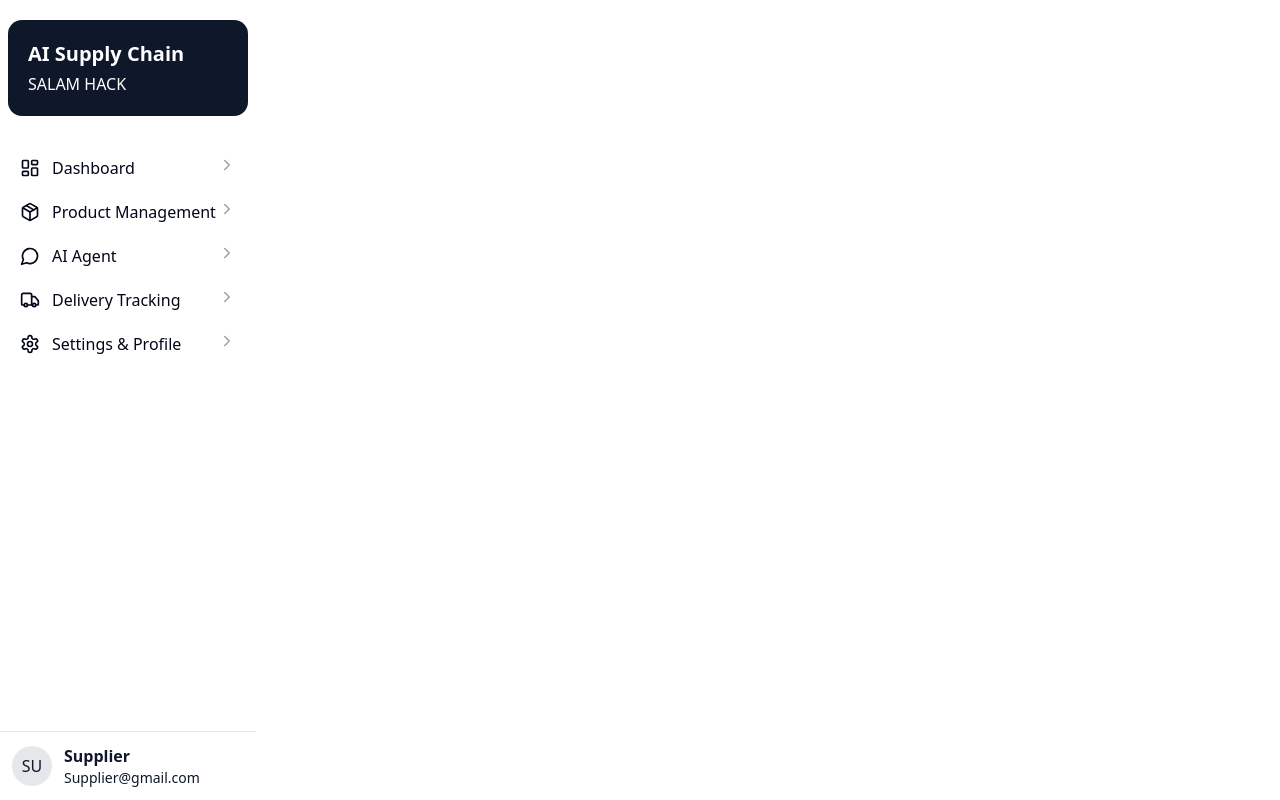
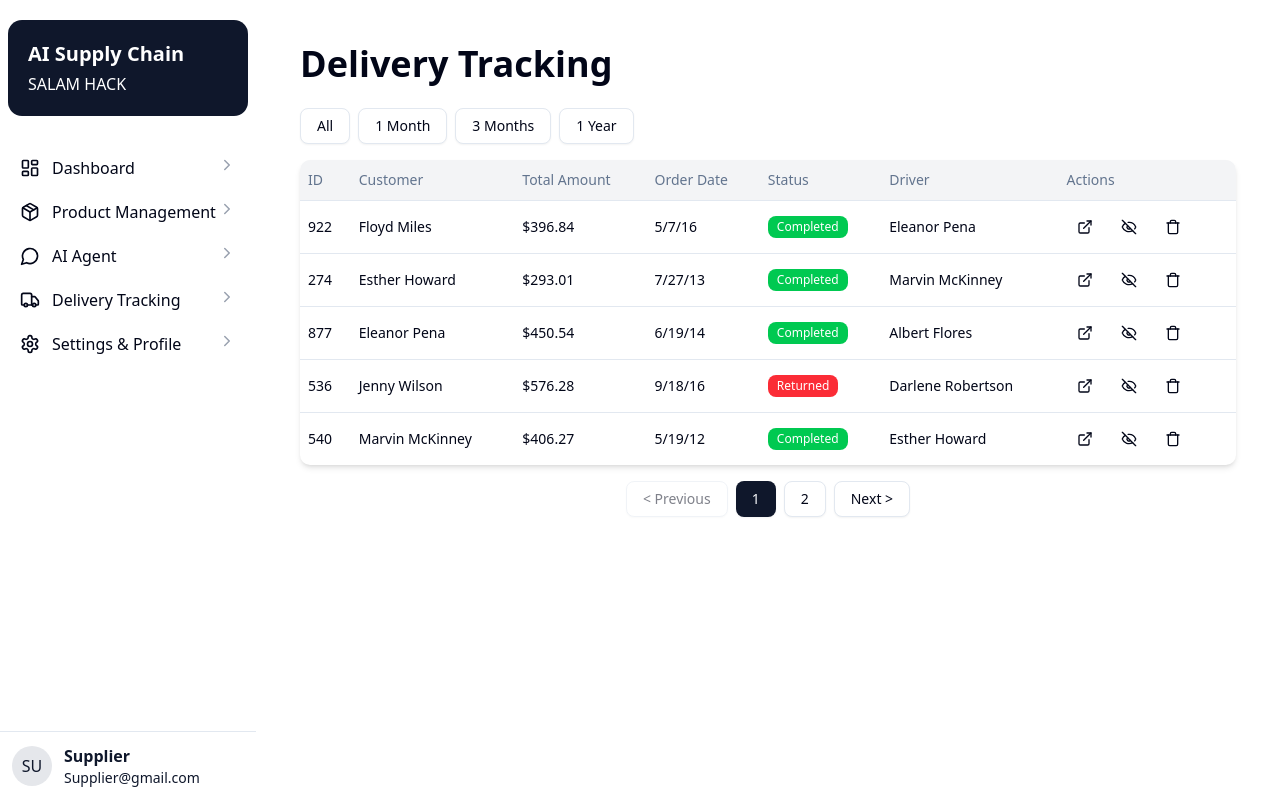
Before and after one commit to ahmed123456787/hakathon_supply_chain, a React (Vite) app in the folder frontend/: page /tracking in a window 1280 px wide. Built offline with nearby package versions, Linux system fonts and the light colour scheme.

Commit message:
adding the delivery track page

```diff
--- a/frontend/src/App.jsx
+++ b/frontend/src/App.jsx
@@ -3,6 +3,7 @@ import Sidebar from "./myComponents/Sidebar";
 import Dashboard from "./pages/Dashboard";
 import InventoryManagement from "./pages/Inventory";
 import ChatBox from "./pages/ChatBox";
+import DeliveryTracking from "./pages/DeliveryTracking";
 
 function App() {
   return (
@@ -20,6 +21,7 @@ function App() {
               element={<InventoryManagement />}
             />
             <Route path="/ai-agent" element={<ChatBox />} />
+            <Route path="/tracking" element={<DeliveryTracking />} />
           </Routes>
         </div>
       </div>
--- /dev/null
+++ b/frontend/src/pages/DeliveryTracking.jsx
@@ -0,0 +1,177 @@
+import { useState } from "react";
+import { Button } from "@/components/ui/button";
+import {
+  Table,
+  TableBody,
+  TableCell,
+  TableHead,
+  TableHeader,
+  TableRow,
+} from "@/components/ui/table";
+import { Badge } from "@/components/ui/badge";
+import { ExternalLink, EyeOff, Trash } from "lucide-react";
+
+const orders = [
+  {
+    id: 922,
+    customer: "Floyd Miles",
+    amount: "$396.84",
+    date: "5/7/16",
+    status: "Completed",
+    driver: "Eleanor Pena",
+  },
+  {
+    id: 274,
+    customer: "Esther Howard",
+    amount: "$293.01",
+    date: "7/27/13",
+    status: "Completed",
+    driver: "Marvin McKinney",
+  },
+  {
+    id: 877,
+    customer: "Eleanor Pena",
+    amount: "$450.54",
+    date: "6/19/14",
+    status: "Completed",
+    driver: "Albert Flores",
+  },
+  {
+    id: 536,
+    customer: "Jenny Wilson",
+    amount: "$576.28",
+    date: "9/18/16",
+    status: "Returned",
+    driver: "Darlene Robertson",
+  },
+  {
+    id: 540,
+    customer: "Marvin McKinney",
+    amount: "$406.27",
+    date: "5/19/12",
+    status: "Completed",
+    driver: "Esther Howard",
+  },
+  {
+    id: 423,
+    customer: "Kathryn Murphy",
+    amount: "$446.61",
+    date: "8/15/17",
+    status: "Delivering",
+    driver: "Robert Fox",
+  },
+];
+
+const statusColors = {
+  Completed: "bg-green-500",
+  Returned: "bg-red-500",
+  Delivering: "bg-yellow-500",
+};
+
+export default function DeliveryTracking() {
+  const [data, setData] = useState(orders);
+  const [currentPage, setCurrentPage] = useState(1);
+  const itemsPerPage = 5;
+
+  const totalPages = Math.ceil(data.length / itemsPerPage);
+  const displayedData = data.slice(
+    (currentPage - 1) * itemsPerPage,
+    currentPage * itemsPerPage
+  );
+
+  const handleDelete = (id) => {
+    setData(data.filter((order) => order.id !== id));
+  };
+
+  return (
+    <div className="p-6">
+      <h1 className="text-4xl font-bold mb-6">Delivery Tracking</h1>
+
+      {/* Filter Buttons */}
+      <div className="flex space-x-2 mb-4">
+        {["All", "1 Month", "3 Months", "1 Year"].map((filter) => (
+          <Button key={filter} variant="outline">
+            {filter}
+          </Button>
+        ))}
+      </div>
+
+      {/* Table */}
+      <div className="overflow-x-auto bg-white rounded-lg shadow-md">
+        <Table>
+          <TableHeader className="bg-gray-100">
+            <TableRow>
+              <TableHead>ID</TableHead>
+              <TableHead>Customer</TableHead>
+              <TableHead>Total Amount</TableHead>
+              <TableHead>Order Date</TableHead>
+              <TableHead>Status</TableHead>
+              <TableHead>Driver</TableHead>
+              <TableHead>Actions</TableHead>
+            </TableRow>
+          </TableHeader>
+          <TableBody>
+            {displayedData.map((order) => (
+              <TableRow key={order.id}>
+                <TableCell>{order.id}</TableCell>
+                <TableCell>{order.customer}</TableCell>
+                <TableCell>{order.amount}</TableCell>
+                <TableCell>{order.date}</TableCell>
+                <TableCell>
+                  <Badge className={`${statusColors[order.status]} text-white`}>
+                    {order.status}
+                  </Badge>
+                </TableCell>
+                <TableCell>{order.driver}</TableCell>
+                <TableCell className="flex gap-2">
+                  <Button variant="ghost" size="icon">
+                    <ExternalLink size={16} />
+                  </Button>
+                  <Button variant="ghost" size="icon">
+                    <EyeOff size={16} />
+                  </Button>
+                  <Button
+                    variant="ghost"
+                    size="icon"
+                    onClick={() => handleDelete(order.id)}
+                  >
+                    <Trash size={16} />
+                  </Button>
+                </TableCell>
+              </TableRow>
+            ))}
+          </TableBody>
+        </Table>
+      </div>
+
+      {/* Pagination */}
+      <div className="flex justify-center items-center space-x-2 mt-4">
+        <Button
+          variant="outline"
+          onClick={() => setCurrentPage((prev) => Math.max(prev - 1, 1))}
+          disabled={currentPage === 1}
+        >
+          &lt; Previous
+        </Button>
+        {Array.from({ length: totalPages }, (_, i) => (
+          <Button
+            key={i + 1}
+            variant={currentPage === i + 1 ? "default" : "outline"}
+            onClick={() => setCurrentPage(i + 1)}
+          >
+            {i + 1}
+          </Button>
+        ))}
+        <Button
+          variant="outline"
+          onClick={() =>
+            setCurrentPage((prev) => Math.min(prev + 1, totalPages))
+          }
+          disabled={currentPage === totalPages}
+        >
+          Next &gt;
+        </Button>
+      </div>
+    </div>
+  );
+}
```
